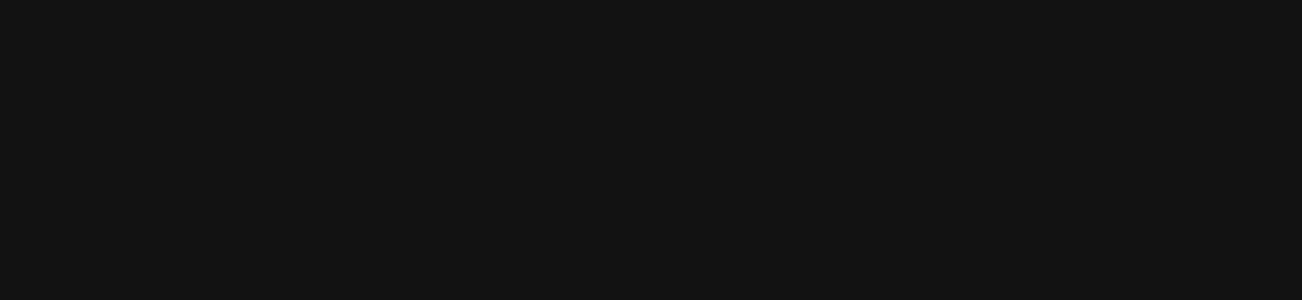
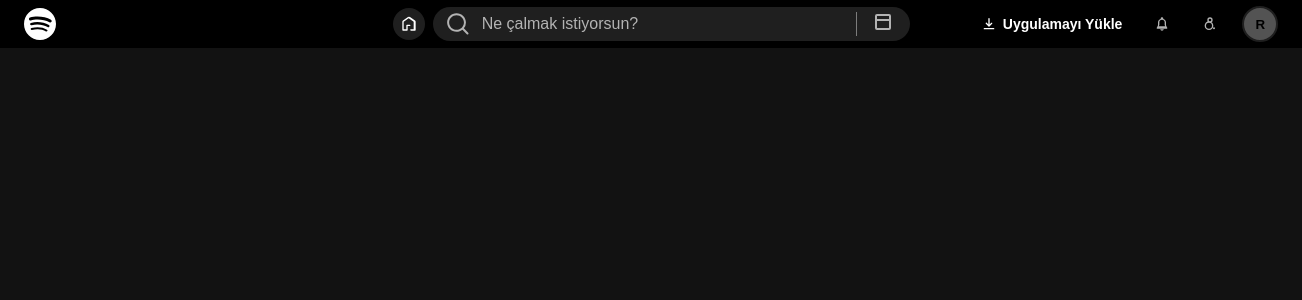
Before and after one commit to ertugrulsertcelik/spotify-dev, a Vue app: page /header in a window 1280 px wide. Before the commit this address had no page. Shown: the top 300 px of the page, 1302 px wide, since content can reach past the window. Built offline with nearby package versions, Linux system fonts and the light colour scheme; the HTML template or start-up script is replaced by a standard one.

Commit message:
added nav bar

```diff
--- /dev/null
+++ b/src/components/atoms/AppIcon.vue
@@ -0,0 +1,37 @@
+<template>
+  <svg
+    :width="size"
+    :height="size"
+    viewBox="0 0 24 24"
+    fill="currentColor"
+    xmlns="http://www.w3.org/2000/svg"
+    class="app-icon"
+  >
+    <path v-if="name === 'home'" d="M12.5 3.247a1 1 0 0 0-1 0L4 8.577V20h5v-6a1 1 0 0 1 1-1h4a1 1 0 0 1 1 1v6h5V8.577l-7.5-5.33zM18 10.5v9.5h-3v-6h-6v6H6v-9.5l6-4.267 6 4.267z" />
+    <path v-if="name === 'home-filled'" d="M13.5 1.515a3 3 0 0 0-3 0L3 6.845a2 2 0 0 0-1 1.72V21a1 1 0 0 0 1 1h6a1 1 0 0 0 1-1v-6h4v6a1 1 0 0 0 1 1h6a1 1 0 0 0 1-1V8.565a2 2 0 0 0-1-1.72l-7.5-5.33zM4 20V8.577l7.5-5.33 7.5 5.33V20h-5v-6a1 1 0 0 0-1-1h-4a1 1 0 0 0-1 1v6H4z" fill-rule="evenodd" clip-rule="evenodd"/>
+    <path v-if="name === 'search'" d="M10.533 1.279c-5.18 0-9.407 4.14-9.407 9.279s4.226 9.279 9.407 9.279c2.234 0 4.29-.77 5.907-2.058l4.353 4.353a1 1 0 1 0 1.414-1.414l-4.344-4.344a9.157 9.157 0 0 0 2.077-5.816c0-5.14-4.226-9.28-9.407-9.28zm-7.407 9.279c0-4.006 3.302-7.28 7.407-7.28s7.407 3.274 7.407 7.28-3.302 7.279-7.407 7.279-7.407-3.273-7.407-7.28z" />
+    <path v-if="name === 'browse'" d="M4 2a2 2 0 0 0-2 2v12a2 2 0 0 0 2 2h12a2 2 0 0 0 2-2V4a2 2 0 0 0-2-2H4zm0 2h12v3H4V4zm0 5h12v7H4V9z" />
+    <path v-if="name === 'download'" d="M12 3a1 1 0 0 1 1 1v8.586l2.293-2.293a1 1 0 0 1 1.414 1.414l-4 4a1 1 0 0 1-1.414 0l-4-4a1 1 0 1 1 1.414-1.414L11 12.586V4a1 1 0 0 1 1-1zm-7 15a1 1 0 1 0 0 2h14a1 1 0 1 0 0-2H5z" />
+    <path v-if="name === 'bell'" d="M12 2a2 2 0 0 1 2 2v.622c2.362.51 4 2.53 4 4.878v4.5l1.543 3.086A1 1 0 0 1 18.65 19H5.35a1 1 0 0 1-.894-1.914L6 14V9.5c0-2.348 1.638-4.368 4-4.878V4a2 2 0 0 1 2-2zM8 9.5v4.172l-.836 1.672h9.672L16 13.672V9.5a4 4 0 1 0-8 0zM12 22a3 3 0 0 1-2.83-2h5.66A3 3 0 0 1 12 22z" />
+    <path v-if="name === 'users'" d="M15 14.5a4.5 4.5 0 1 0-9 0 4.5 4.5 0 0 0 9 0zm2 0a6.5 6.5 0 1 1-13 0 6.5 6.5 0 0 1 13 0zm2.5 4a1.5 1.5 0 1 0-3 0 1.5 1.5 0 0 0 3 0zM12 4a2 2 0 1 0 0 4 2 2 0 0 0 0-4zm-4 2a4 4 0 1 1 8 0 4 4 0 0 1-8 0z" />
+  </svg>
+</template>
+
+<script setup lang="ts">
+defineProps({
+  name: {
+    type: String,
+    required: true
+  },
+  size: {
+    type: [Number, String],
+    default: 24
+  }
+})
+</script>
+
+<style scoped>
+.app-icon {
+  display: block;
+}
+</style>
--- /dev/null
+++ b/src/components/atoms/AppIconButton.vue
@@ -0,0 +1,40 @@
+<template>
+  <button class="app-icon-button" :class="{ 'active': active }">
+    <slot></slot>
+  </button>
+</template>
+
+<script setup lang="ts">
+defineProps({
+  active: {
+    type: Boolean,
+    default: false
+  }
+})
+</script>
+
+<style scoped>
+.app-icon-button {
+  background: transparent;
+  border: none;
+  color: #b3b3b3;
+  padding: 8px;
+  border-radius: 50%;
+  cursor: pointer;
+  display: flex;
+  align-items: center;
+  justify-content: center;
+  transition: all 0.2s ease;
+}
+
+.app-icon-button:hover {
+  color: white;
+  background-color: #1f1f1f;
+  transform: scale(1.04);
+}
+
+.app-icon-button.active {
+  background-color: #1f1f1f;
+  color: white;
+}
+</style>
--- /dev/null
+++ b/src/components/molecules/SearchBar.vue
@@ -0,0 +1,90 @@
+<template>
+  <div class="search-bar" :class="{ 'focused': isFocused }">
+    <div class="search-icon-wrapper">
+      <AppIcon name="search" size="24" class="search-icon" />
+    </div>
+    <input
+      type="text"
+      placeholder="Ne çalmak istiyorsun?"
+      class="search-input"
+      @focus="isFocused = true"
+      @blur="isFocused = false"
+    />
+    <div class="divider"></div>
+    <div class="browse-icon-wrapper">
+      <AppIcon name="browse" size="24" class="browse-icon" />
+    </div>
+  </div>
+</template>
+
+<script setup lang="ts">
+import { ref } from 'vue'
+import AppIcon from '../atoms/AppIcon.vue'
+
+const isFocused = ref(false)
+</script>
+
+<style scoped>
+.search-bar {
+  display: flex;
+  align-items: center;
+  background-color: #1f1f1f;
+  border-radius: 500px;
+  height: 32px;
+  width: 100%;
+  max-width: 475px; /* Approximate width */
+  transition: background-color 0.2s ease;
+  border: 1px solid transparent;
+}
+
+.search-bar:hover {
+  background-color: #2a2a2a;
+  border-color: #333;
+}
+
+.search-bar.focused {
+  background-color: #2a2a2a;
+  border-color: white;
+}
+
+.search-icon-wrapper,
+.browse-icon-wrapper {
+  display: flex;
+  align-items: center;
+  justify-content: center;
+  padding: 0 12px;
+  color: #b3b3b3;
+}
+
+.search-icon, .browse-icon {
+  color: #b3b3b3;
+}
+
+.search-bar:hover .search-icon,
+.search-bar:hover .browse-icon,
+.search-bar.focused .search-icon,
+.search-bar.focused .browse-icon {
+  color: white;
+}
+
+.search-input {
+  flex: 1;
+  background: transparent;
+  border: none;
+  color: white;
+  font-size: 1rem;
+  outline: none;
+  padding: 0;
+}
+
+.search-input::placeholder {
+  color: #b3b3b3;
+}
+
+.divider {
+  width: 1px;
+  height: 24px;
+  background-color: #7c7c7c;
+  margin: 0 4px;
+}
+</style>
--- /dev/null
+++ b/src/components/organisms/AppHeader.vue
@@ -0,0 +1,130 @@
+<template>
+  <header class="app-header">
+    <div class="header-left">
+      <AppLogo size="32" class="logo" />
+    </div>
+
+    <div class="header-center">
+      <AppIconButton :active="true" class="home-button">
+        <AppIcon name="home-filled" size="24" />
+      </AppIconButton>
+      <SearchBar />
+    </div>
+
+    <div class="header-right">
+      <button class="install-app-btn">
+        <AppIcon name="download" size="16" />
+        <span>Uygulamayı Yükle</span>
+      </button>
+
+      <AppIconButton>
+        <AppIcon name="bell" size="16" />
+      </AppIconButton>
+
+      <AppIconButton>
+        <AppIcon name="users" size="16" />
+      </AppIconButton>
+
+      <button class="profile-btn">
+        <!-- Placeholder for profile image, using a colored circle for now -->
+        <div class="profile-placeholder">R</div>
+      </button>
+    </div>
+  </header>
+</template>
+
+<script setup lang="ts">
+import AppLogo from '../atoms/AppLogo.vue'
+import AppIcon from '../atoms/AppIcon.vue'
+import AppIconButton from '../atoms/AppIconButton.vue'
+import SearchBar from '../molecules/SearchBar.vue'
+</script>
+
+<style scoped>
+.app-header {
+  display: flex;
+  align-items: center;
+  justify-content: space-between;
+  height: 48px;
+  padding: 0 24px;
+  background-color: black;
+  color: white;
+  width: 98%;
+}
+
+.header-left {
+  flex: 1;
+  display: flex;
+  align-items: center;
+}
+
+.logo {
+  color: white;
+}
+
+.header-center {
+  flex: 2;
+  display: flex;
+  align-items: center;
+  justify-content: center;
+  gap: 8px;
+}
+
+.home-button {
+  background-color: #1f1f1f;
+  width: 32px;
+  height: 32px;
+}
+
+.header-right {
+  flex: 1;
+  display: flex;
+  align-items: center;
+  justify-content: flex-end;
+  gap: 16px;
+}
+
+.install-app-btn {
+  display: flex;
+  align-items: center;
+  gap: 6px;
+  background-color: black;
+  color: white;
+  border: none;
+  font-weight: 700;
+  font-size: 0.875rem;
+  cursor: pointer;
+  padding: 4px 8px;
+  border-radius: 16px;
+  transition: transform 0.1s ease;
+}
+
+.install-app-btn:hover {
+  transform: scale(1.04);
+}
+
+.profile-btn {
+  background: none;
+  border: none;
+  cursor: pointer;
+  padding: 0;
+}
+
+.profile-placeholder {
+  width: 32px;
+  height: 32px;
+  border-radius: 50%;
+  background-color: #535353; /* Fallback color */
+  color: black;
+  display: flex;
+  align-items: center;
+  justify-content: center;
+  font-weight: bold;
+  border: 2px solid #1f1f1f;
+}
+
+.profile-btn:hover .profile-placeholder {
+  transform: scale(1.04);
+  border-color: #2a2a2a;
+}
+</style>
--- a/src/router/index.ts
+++ b/src/router/index.ts
@@ -17,6 +17,11 @@
       name: 'register',
       component: () => import('../views/RegisterView.vue'),
     },
+    {
+      path: '/header',
+      name: 'header',
+      component: () => import('../views/HeaderView.vue'),
+    },
   ],
 })
 
--- /dev/null
+++ b/src/views/HeaderView.vue
@@ -0,0 +1,24 @@
+<template>
+  <div class="header-view">
+    <AppHeader />
+    <div class="content-placeholder">
+      <!-- Content would go here -->
+    </div>
+  </div>
+</template>
+
+<script setup lang="ts">
+import AppHeader from '../components/organisms/AppHeader.vue'
+</script>
+
+<style scoped>
+.header-view {
+  min-height: 100vh;
+  background-color: #121212;
+}
+
+.content-placeholder {
+  padding: 24px;
+  color: white;
+}
+</style>
```
